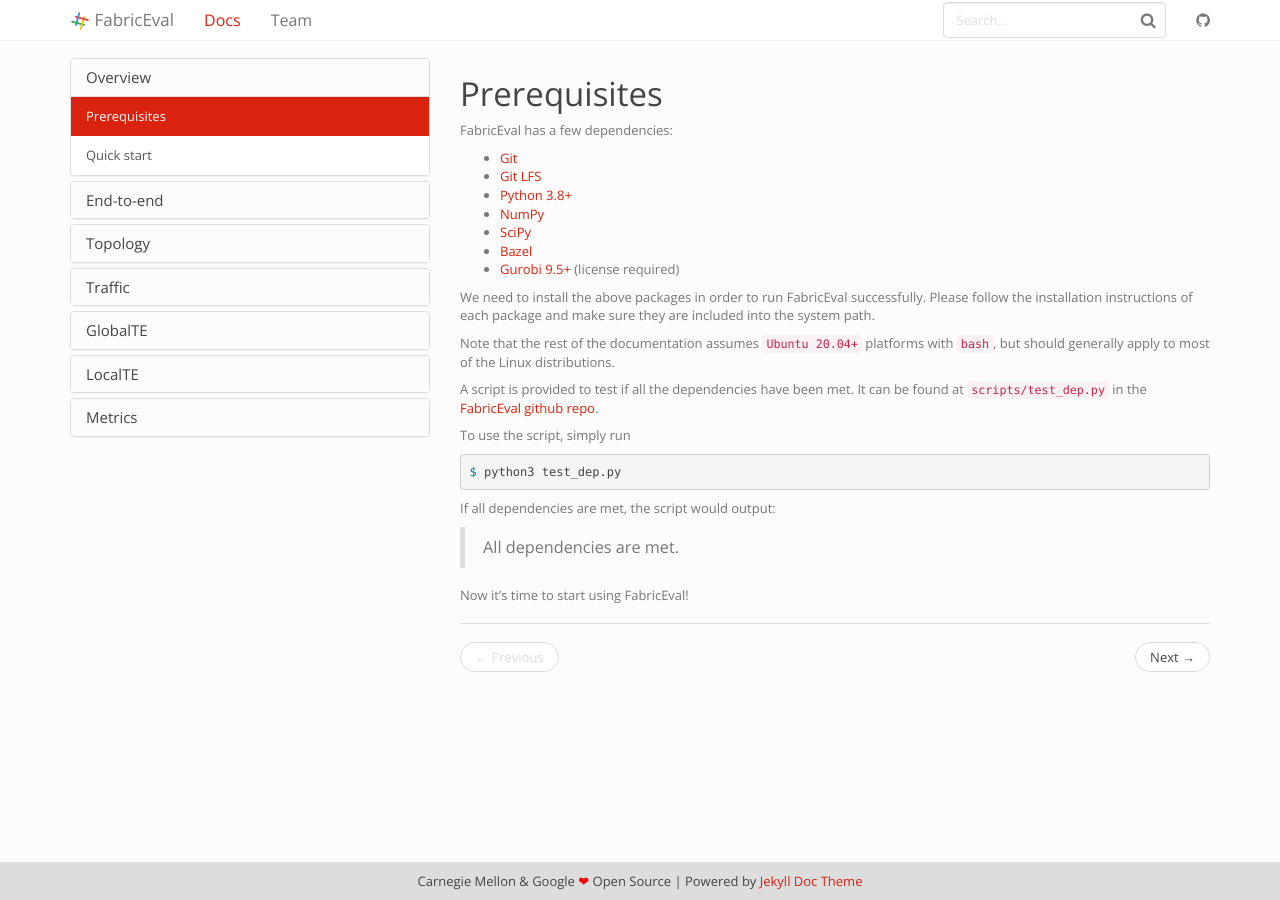
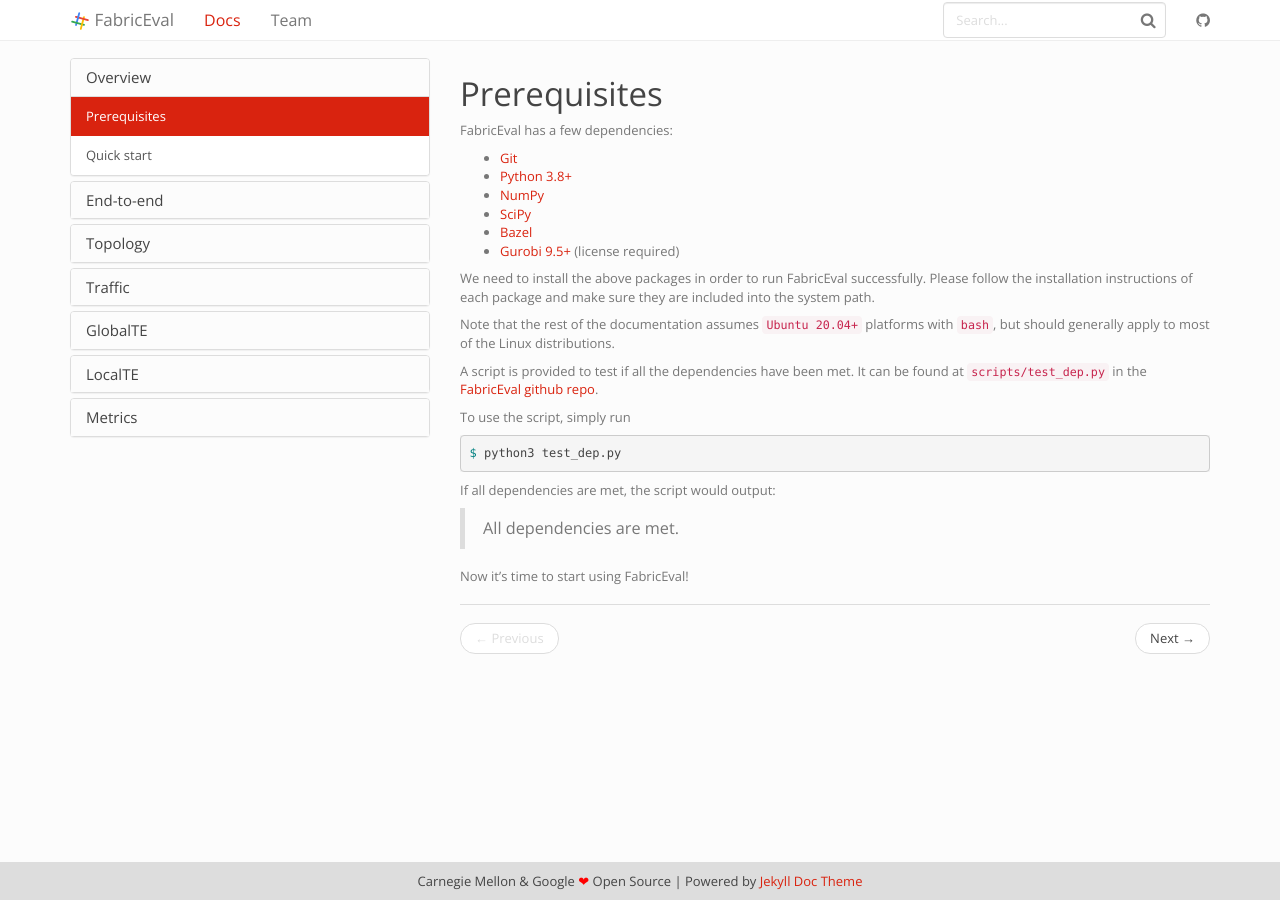
Before and after one commit to shuoshuc/FabricEval, a Jekyll site: the page built from docs/_docs/index.md, in a window 1280 px wide. Built offline with Jekyll 4.4.1, drawn with Linux system fonts in a browser that asks for light colours.

Commit message:
Remove git lfs as dep.

```diff
--- a/docs/_docs/index.md
+++ b/docs/_docs/index.md
@@ -6,7 +6,6 @@ redirect_from: /docs/index.html
 
 FabricEval has a few dependencies:
 - [Git](https://git-scm.com/)
-- [Git LFS](https://git-lfs.com/)
 - [Python 3.8+](https://www.python.org/downloads/)
 - [NumPy](https://numpy.org/)
 - [SciPy](https://scipy.org/)
```
